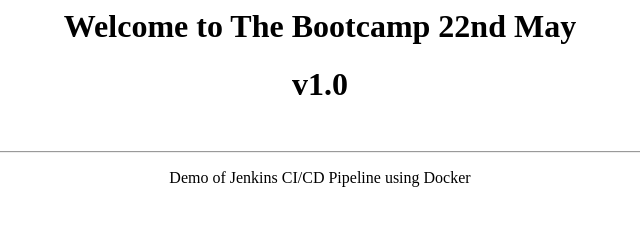
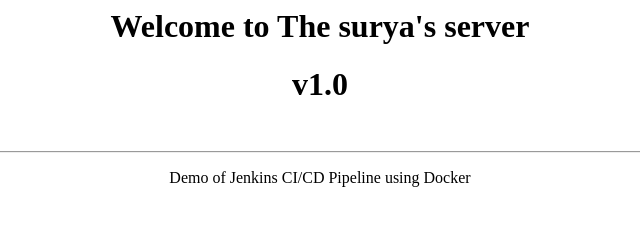
Before and after one commit to uisurya/playjenkins-docker, a plain HTML site: page index.html in a window 1280 px wide. Shown: the whole page, without its empty margins (320-960 px from the left). Drawn offline with Linux system fonts and the light colour scheme.

Commit message:
Update index.html

```diff
--- a/index.html
+++ b/index.html
@@ -1,5 +1,5 @@
 <center>
-	<h1>Welcome to The Bootcamp 22nd May</h1>
+	<h1>Welcome to The surya's server</h1>
 	<h1>v1.0</h1>
 	<br><hr>
 	<p>Demo of Jenkins CI/CD Pipeline using Docker</p>
```
